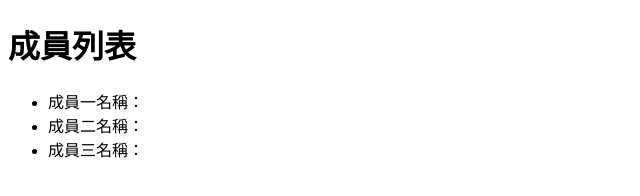
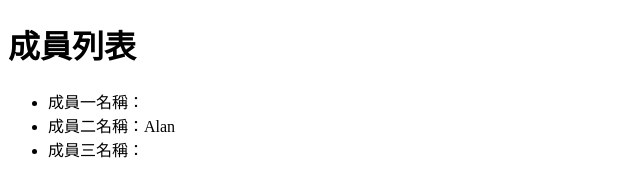
Before and after one commit to WuPeiTing0919/github_training_task, a plain HTML site: page index.html in a window 1280 px wide. Shown: the full height of the page, 0-640 px from the left. Drawn offline with Linux system fonts and the light colour scheme.

Commit message:
新增成員二名稱

```diff
--- a/index.html
+++ b/index.html
@@ -9,7 +9,7 @@
     <h1>成員列表</h1>
     <ul>
         <li>成員一名稱：</li>
-        <li>成員二名稱：</li>
+        <li>成員二名稱：Alan</li>
         <li>成員三名稱：</li>
     </ul>
 </body>
```
